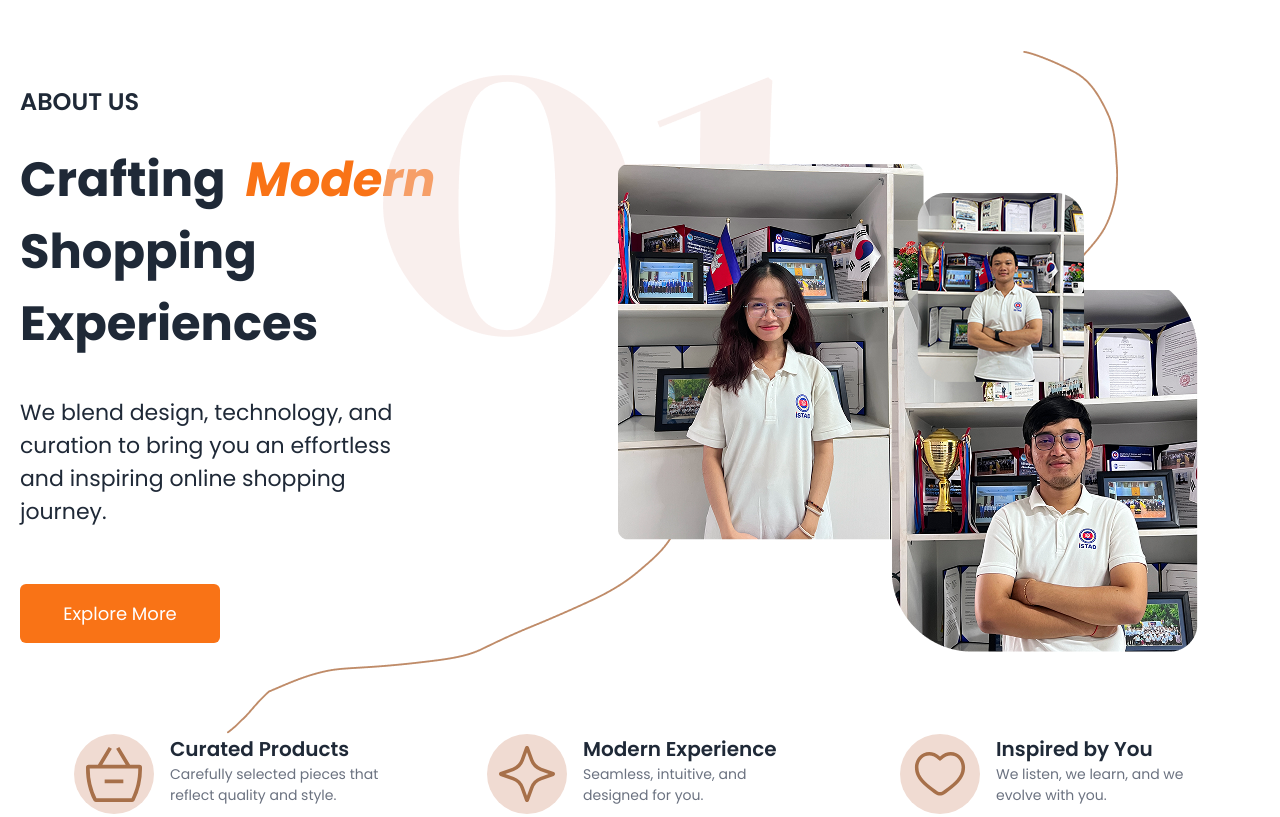
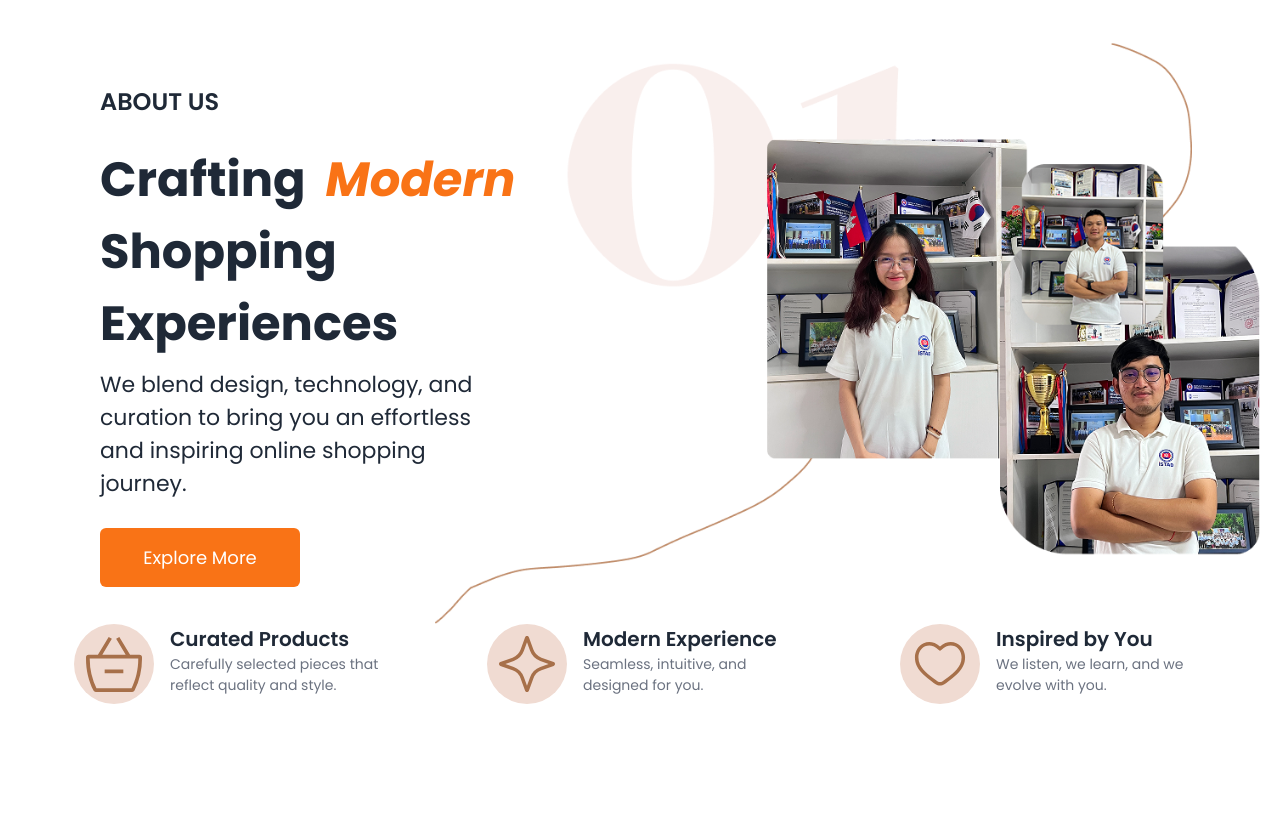
Before and after one commit to heng150207-cmd/Pre07-E-Commerce, a website: page html/about-us.html in a window 1280 px wide. Shown: the top 817 px of the page. Drawn offline with nearby package versions, Linux system fonts and the light colour scheme; files that its build step writes are made by us from their sources; a web font is replaced by a local one.

Commit message:
update: about-us.hmtl

```diff
--- a/html/about-us.html
+++ b/html/about-us.html
@@ -29,7 +29,7 @@
       <div>
         <div class="grid grid-cols-12">
           <div
-            class="font-['Poppins'] grid col-span-2 sm:col-span-2 md:col-span-2 lg:col-span-2 mt-8 sm:mt-8 md:mt-12 lg:mt-15"
+            class="font-['Poppins'] grid col-span-2 ml-20 sm:col-span-2 md:col-span-2 lg:col-span-2 mt-8 sm:mt-8 md:mt-12 lg:mt-15"
             data-aos="fade-down-right"
             data-aos-duration="2000"
           >
@@ -70,7 +70,7 @@
               </button>
             </div>
           </div>
-          <div class="grid md:col-span-10 lg:col-span-10 sm:col-span-12 col-span-12" data-aos="fade-down-left" data-aos-duration="2000">
+          <div class="grid md:col-span-10 ml-52 lg:col-span-10 sm:col-span-12 col-span-12" data-aos="fade-down-left" data-aos-duration="2000">
             <img src="../image/about-us-img/ForHerosectionAboutUs.png" alt="" />
           </div>
         </div>
```
